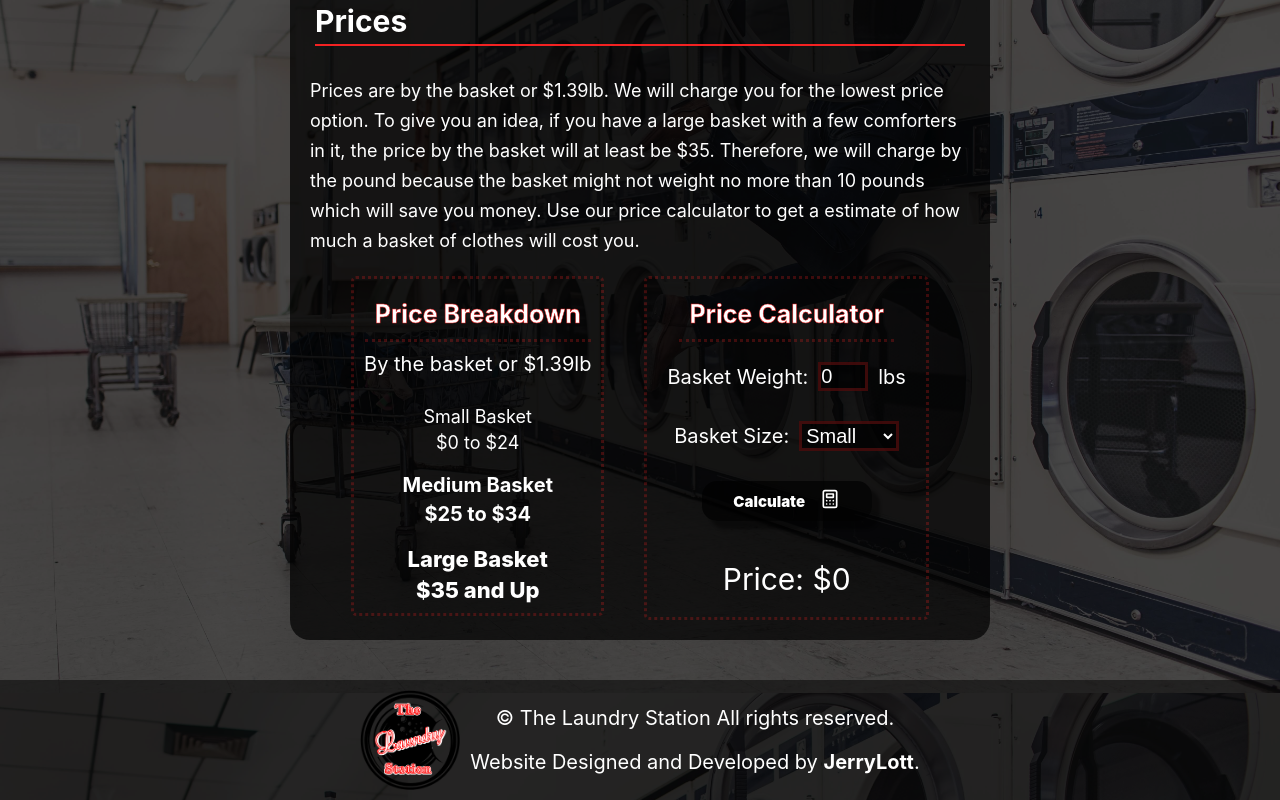
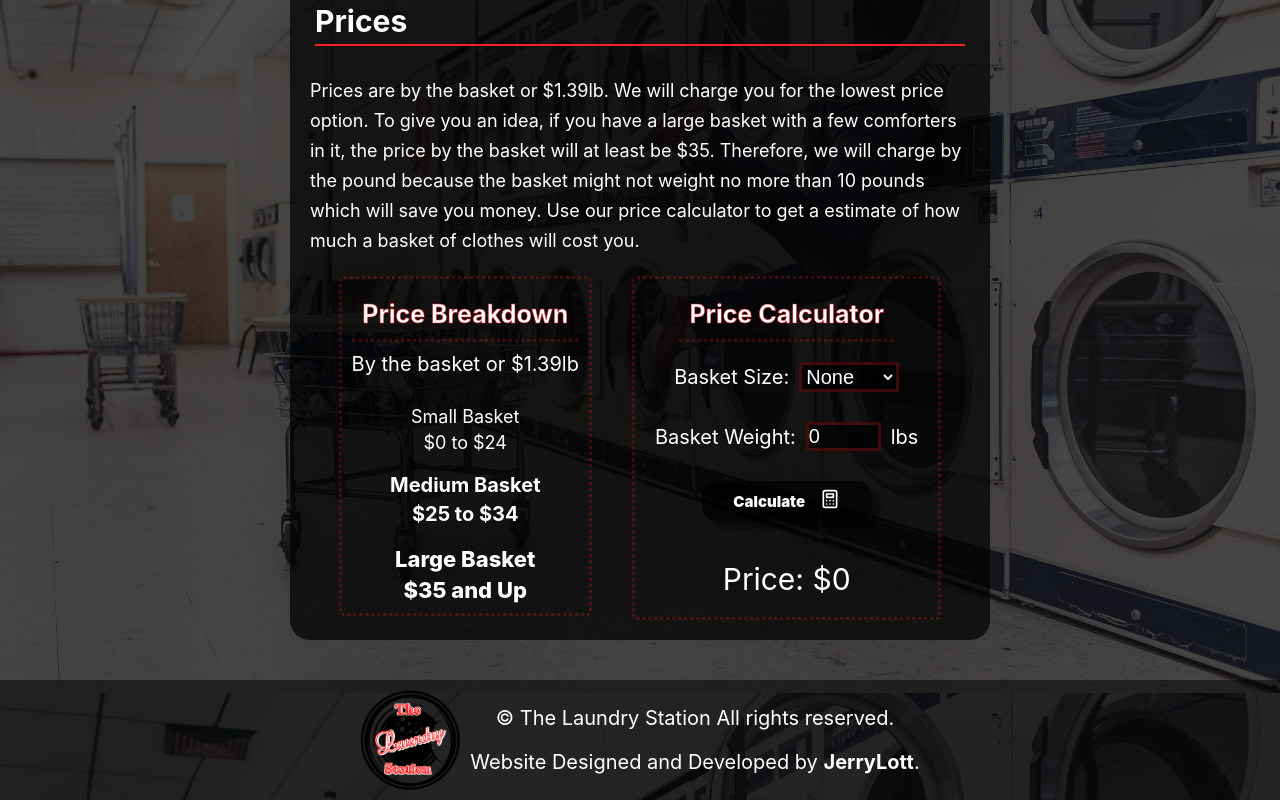
Before and after one commit to lottjerry/the-laundry-station, a React (Create React App) app: page / in a window 1280 px wide. Shown: the part 1867-2667 px from the top of the page. Built offline with nearby package versions, Linux system fonts and the light colour scheme.

Commit message:
Finished logic for calculator. Completed services section.

```diff
--- a/src/app.css
+++ b/src/app.css
@@ -501,7 +501,7 @@ a {
 }
 
 .basket-weight__input {
-  width: 50px;
+  width: 75px;
   font-size: 20px;
   background-color: rgba(0, 0, 0, 0.7);
   color: #fff;
--- a/src/assets/scss/_pricecalculator.scss
+++ b/src/assets/scss/_pricecalculator.scss
@@ -28,7 +28,7 @@
 }
 
 .basket-weight__input{
-  width: 50px;
+  width: 75px;
   font-size: 20px;
   background-color: $black07-color;
   color: $text-color;
--- a/src/components/PriceCalculator.js
+++ b/src/components/PriceCalculator.js
@@ -6,9 +6,34 @@ export default function PriceCalculator(){
   const[weight, setWeight] = useState(0)
   const[size, setSize] = useState(0)
 
+
   const calcPrice = () => {
-    let totalPrice = (1.39 * weight).toFixed(2)
-    setPrice(totalPrice)
+    let weightPrice = 1.39 * weight
+    let totalPrice
+    let sizePrice
+
+    switch (size) {
+      case "small":
+        sizePrice = 24
+        break
+      case "medium":
+        sizePrice = 34
+        break
+      case "large":
+        sizePrice = 35
+        break
+      default:
+        sizePrice = weightPrice
+        break
+    }
+
+    if (weightPrice > sizePrice) {
+      totalPrice = sizePrice
+    } else {
+      totalPrice = weightPrice
+    }
+
+    setPrice(totalPrice.toFixed(2))
   }
 
   return (
@@ -16,25 +41,26 @@ export default function PriceCalculator(){
       <div className="calculator__title">Price Calculator</div>
 
       <div className="form">
+        <label className="basket-select__label">
+          Basket Size:
+          <select value={size} onChange={e => setSize(e.target.value)}className="basket-select__input">
+            <option value="none">None</option>
+            <option value="small">Small</option>
+            <option value="medium">Medium</option>
+            <option value="large">Large</option>
+          </select>
+        </label>
         <label className="basket-weight__label">Basket Weight:
           <input
             className="basket-weight__input"
             type="text"
             placeholder="0"
-            maxlength="3"
+            maxlength="6"
             min="1"
-            max="999"
+            max="999.99"
             onChange={e => setWeight(e.target.value)}
           />
           lbs
-        </label>
-        <label className="basket-select__label">
-          Basket Size:
-          <select value={size} onChange={e => setSize(e.target.value)}className="basket-select__input">
-            <option value="24">Small</option>
-            <option value="34">Medium</option>
-            <option value="35">Large</option>
-          </select>
         </label>
         <div className="button" onClick={calcPrice}>
             <div className="button__text">Calculate</div>
```
